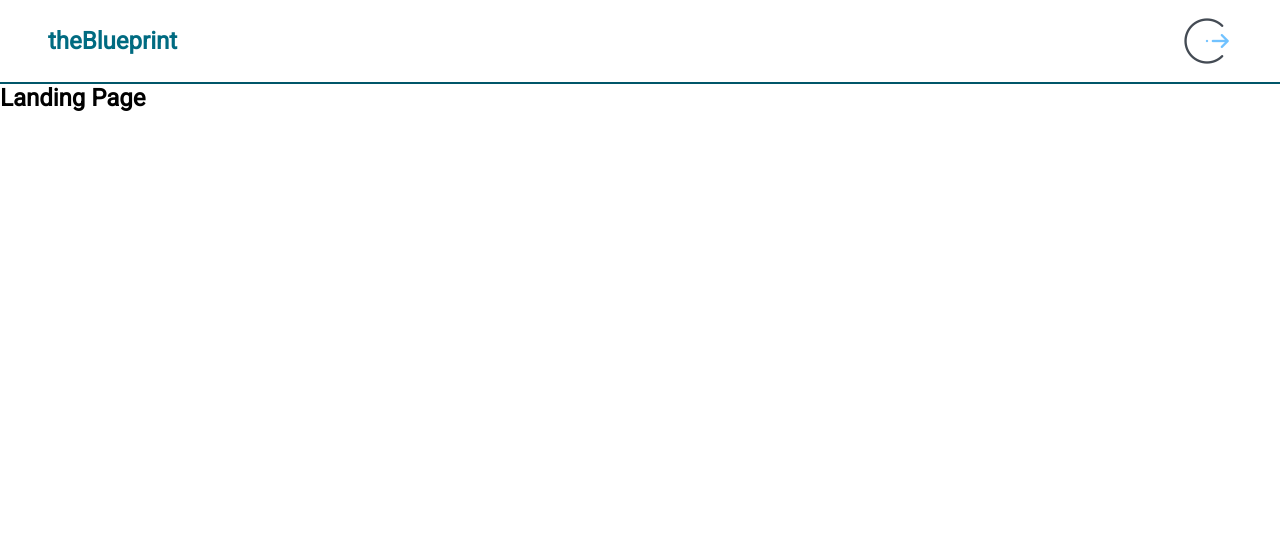
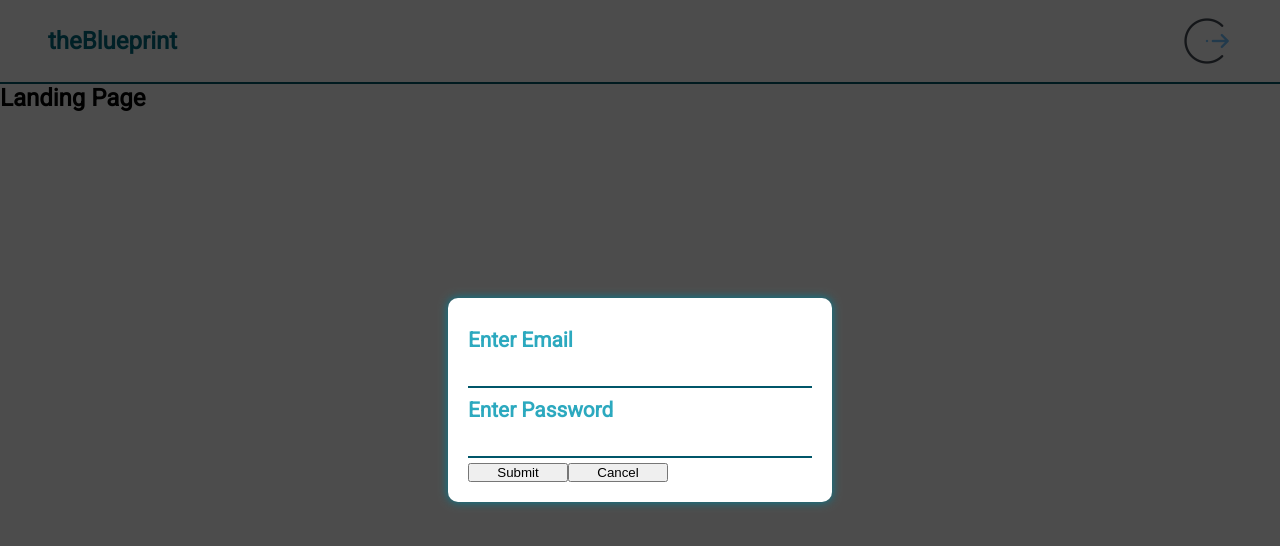
Before and after one commit to gootieno/theBluePrint, a React (Create React App) app in the folder frontend/: page / in a window 1280 px wide. Both pictures are taken after a click on the element 1207 px from the left and 41 px from the top of the page. Shown: the top 546 px of the page. Built offline with nearby package versions, Linux system fonts and the light colour scheme.

Commit message:
created login modal

```diff
--- a/frontend/public/index.html
+++ b/frontend/public/index.html
@@ -13,6 +13,6 @@
 	<body>
 		<noscript>You need to enable JavaScript to run this app.</noscript>
 		<div id="root"></div>
-
+		<div id="portal"></div>
 	</body>
 </html>
--- /dev/null
+++ b/frontend/src/Forms/login-form.css
@@ -0,0 +1,45 @@
+#login-form-container {
+    display: flex;
+    justify-content: center;
+}
+
+#login-form {
+    box-shadow: 0px 0px 10px var(--brand-color-600);
+    display: flex;
+    flex-direction: column;
+    padding: 20px;
+    background-color: #ffffff;
+    border-radius: 10px;
+    width: 30%;
+}
+
+label.login-form-items {
+    color: var(--brand-color-400);
+    font-weight: bold;
+    margin-top: 10px;
+}
+
+input.login-form-items {
+    width: 100%;
+    border: none;
+    border-bottom: 2px solid  var(--brand-color-800);
+    margin-top: 10px;
+}
+
+input.login-form-items:focus {
+    outline: none;
+}
+
+.login-form-items {
+    font-size: 1.3rem;
+}
+
+.form-buttons {
+    width: 100px;
+}
+
+@media screen and (min-width: 450px) {
+    #login-form {
+        min-width: 250px;
+    }
+}
--- /dev/null
+++ b/frontend/src/Forms/login-form.js
@@ -0,0 +1,72 @@
+import { useState } from "react";
+import "./login-form.css";
+
+const LoginForm = ({ onClose }) => {
+  const [email, setEmail] = useState("");
+  const [password, setPassword] = useState("");
+
+  const handleChange = (e) => {
+    switch (e.target.name) {
+      case "password":
+        setPassword(e.target.value);
+        break;
+      case "email":
+        setEmail(e.target.value);
+      default:
+        return null;
+    }
+  };
+
+  const handleSubmit = (e) => {
+    e.preventDefault();
+  };
+
+  return (
+    <div id="login-form-container">
+      <form id="login-form" onSubmit={handleSubmit}>
+        <label
+          htmlFor="email"
+          id="form-email-label"
+          className="login-form-items"
+        >
+          Enter Email
+        </label>
+        <input
+          name="email"
+          id="login-email"
+          className="login-form-items"
+          onChange={handleChange}
+          value={email}
+        />
+        <label
+          htmlFor="password"
+          id="form-password-label"
+          className="login-form-items"
+        >
+          Enter Password
+        </label>
+        <input
+          name="password"
+          id="login-password"
+          className="login-form-items"
+          onChange={handleChange}
+          value={password}
+        />
+        <div id="form-button-container" className="login-form-items">
+          <button id="submit-button" className="form-buttons">
+            Submit
+          </button>
+          <button
+            id="close-login-modal"
+            className="form-buttons"
+            onClick={onClose}
+          >
+            Cancel
+          </button>
+        </div>
+      </form>
+    </div>
+  );
+};
+
+export default LoginForm;
--- /dev/null
+++ b/frontend/src/Modal/index.js
@@ -0,0 +1,18 @@
+import { useState } from "react";
+import ReactDom from "react-dom";
+import "./modal.css";
+
+const Modal = ({ children, open }) => {
+  if (!open) return null;
+  return ReactDom.createPortal(
+    <>
+      <div id="modal-overlay"></div>
+      <div id="modal-container">
+        {children}
+      </div>
+    </>,
+    document.getElementById("portal")
+  );
+};
+
+export default Modal;
--- /dev/null
+++ b/frontend/src/Modal/modal.css
@@ -0,0 +1,19 @@
+#modal-overlay {
+    position: fixed;
+    top:  0;
+    left: 0;
+    right:0;
+    bottom: 0;
+    background-color: rgba(0,0,0, 0.7);
+    z-index: 1000;
+}
+
+#modal-container {
+    position: fixed;
+    transform: translate(-50%, -50%);
+    box-shadow: var(--shadow-color-500);
+    top: 50%;
+    left: 50%;
+    z-index: 1000;
+    width: 100%;
+}
--- a/frontend/src/Navbar/index.js
+++ b/frontend/src/Navbar/index.js
@@ -1,7 +1,11 @@
 import { useSelector } from "react-redux";
+import { useState } from "react";
 import "./navbar.css";
+import Modal from "../Modal";
+import LoginForm from "../Forms/login-form";
 
 const Navbar = () => {
+  const [isOpen, setIsOpen] = useState(false);
   const isLoggedIn = false;
 
   const navIcon = isLoggedIn ? (
@@ -10,6 +14,13 @@ const Navbar = () => {
     <img id="nav-icon-image" src="/assets/login-icon.png" />
   );
 
+  const openModal = () => {
+    setIsOpen(true);
+  };
+
+  const closeModal = () => {
+    setIsOpen(false);
+  };
   return (
     <>
       <header id="navbar-container">
@@ -17,9 +28,14 @@ const Navbar = () => {
           theBlueprint
         </h2>
         <div id="icon-container" className="navbar-items">
-          <div className="icon navbar-items">{navIcon}</div>
+          <div className="icon navbar-items" onClick={openModal}>
+            {navIcon}
+          </div>
         </div>
       </header>
+      <Modal open={!isLoggedIn && isOpen} onClose={closeModal}>
+        <LoginForm onClose={closeModal} />
+      </Modal>
     </>
   );
 };
--- a/frontend/src/Navbar/navbar.css
+++ b/frontend/src/Navbar/navbar.css
@@ -7,7 +7,8 @@
 }
 
 #navbar-heading {
-    color: var(--brand-color-700)
+    color: var(--brand-color-700);
+    cursor: default;
 }
 
 .icon {
--- a/frontend/src/index.css
+++ b/frontend/src/index.css
@@ -8,7 +8,9 @@
 html {
   font-family: "Roboto";
   height: 100vh;
+  width: 100%;
 }
+
 
 :root {
   /*shadow colors*/
```
